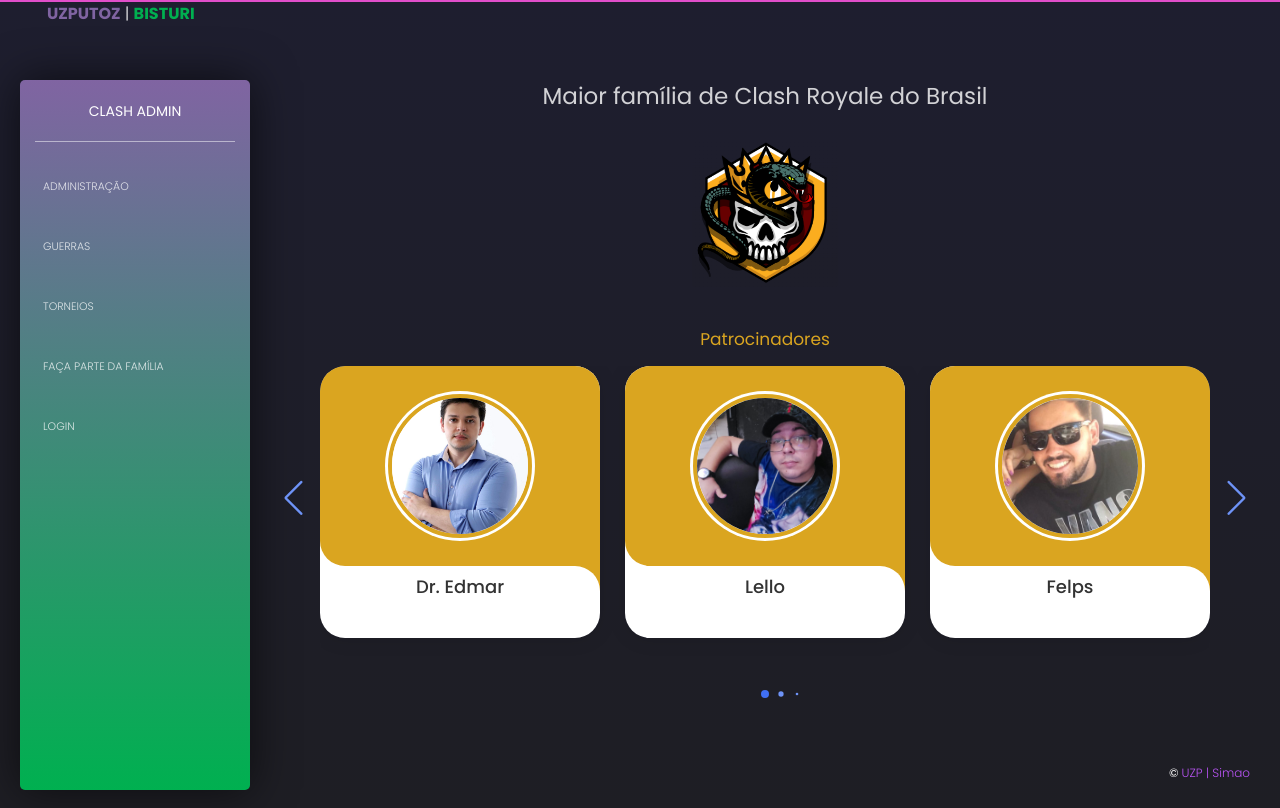
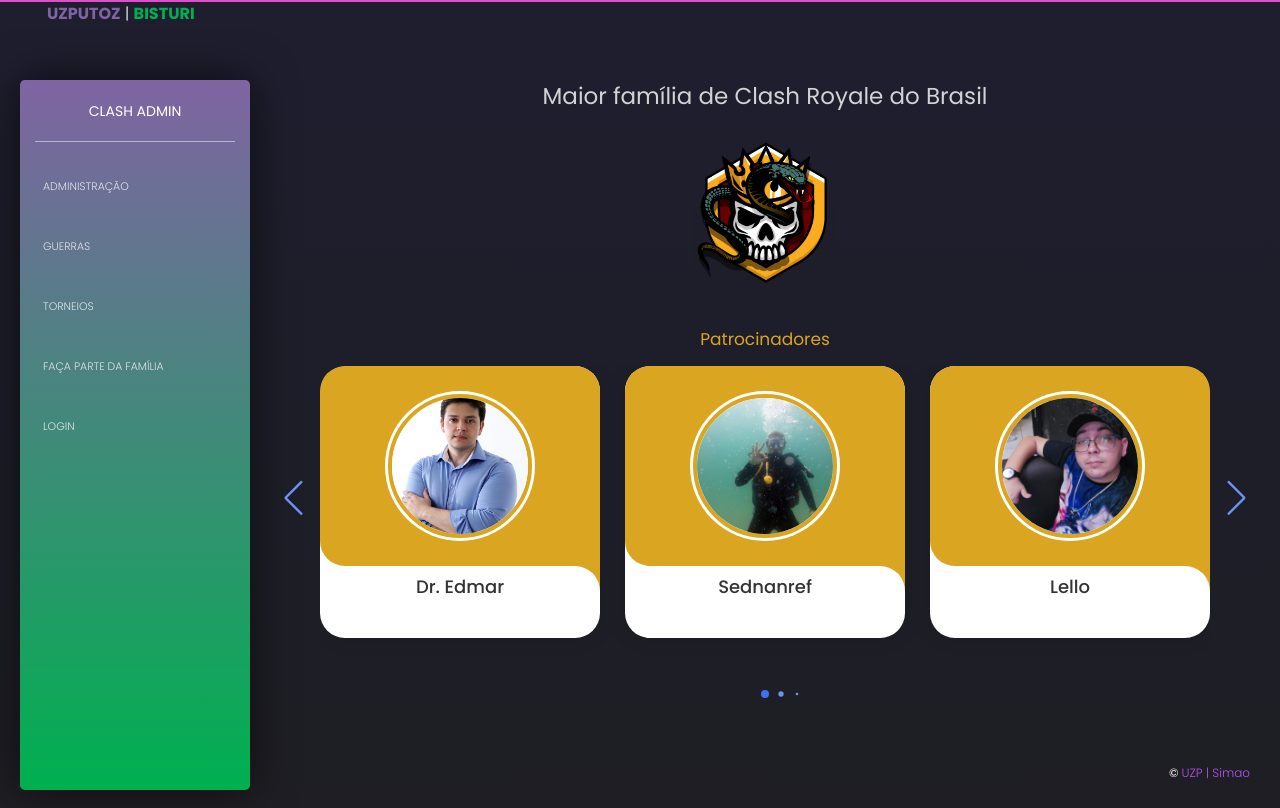
Before and after one commit to rodrigosimaogois/uzputoz, a Django app: page / in a window 1280 px wide. Run offline with Django 4.2, Linux system fonts and the light colour scheme; some libraries are stand-ins or nearby versions.

Commit message:
patrocinadores

```diff
--- a/clashAdmin/templates/index.html
+++ b/clashAdmin/templates/index.html
@@ -32,12 +32,36 @@
                     <div class="image-content">
                         <span class="overlay"></span>
                         <div class="card-image">
+                            <img src="/static/assets/img/patrocinadores/sednanref.jpg" alt="" class="card-img">
+                        </div>
+                    </div>
+
+                    <div class="card-content">
+                        <h2 class="name">Sednanref</h2>
+                    </div>
+                </div>
+                <div class="card swiper-slide">
+                    <div class="image-content">
+                        <span class="overlay"></span>
+                        <div class="card-image">
                             <img src="/static/assets/img/patrocinadores/lello.jpg" alt="" class="card-img">
                         </div>
                     </div>
 
                     <div class="card-content">
                         <h2 class="name">Lello</h2>
+                    </div>
+                </div>
+                <div class="card swiper-slide">
+                    <div class="image-content">
+                        <span class="overlay"></span>
+                        <div class="card-image">
+                            <img src="/static/assets/img/patrocinadores/simao.jpg" alt="" class="card-img">
+                        </div>
+                    </div>
+
+                    <div class="card-content">
+                        <h2 class="name">Simao</h2>
                     </div>
                 </div>
                 <div class="card swiper-slide">
@@ -84,12 +108,12 @@
                         <span class="overlay"></span>
 
                         <div class="card-image">
-                            <img src="/static/assets/img/patrocinadores/vagner.jpg" alt="" class="card-img">
+                            <img src="/static/assets/img/patrocinadores/gnerva.jpg" alt="" class="card-img">
                         </div>
                     </div>
 
                     <div class="card-content">
-                        <h2 class="name">Vagner Guazzini</h2>
+                        <h2 class="name">Gnerva</h2>
                     </div>
                 </div>
             </div>
```
Also changed, not shown: clashAdmin/static/assets/img/patrocinadores/gnerva.jpg (renamed from clashAdmin/static/assets/img/patrocinadores/vagner.jpg), clashAdmin/static/assets/img/patrocinadores/sednanref.jpg (added), clashAdmin/static/assets/img/patrocinadores/simao.jpg (added).
